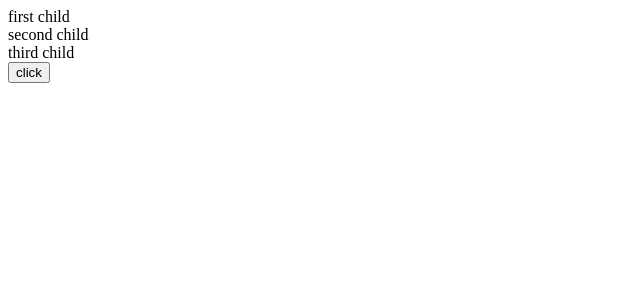
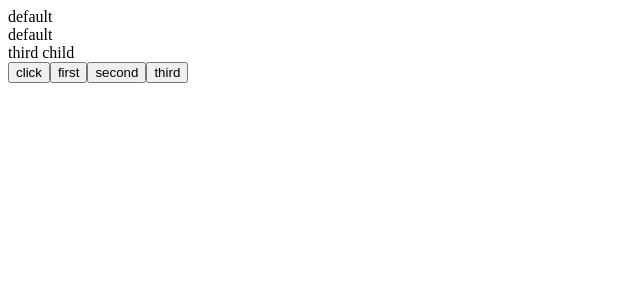
Before and after one commit to stsiwo/client_vocabs, a React app: page / in a window 1280 px wide. Shown: the top 300 px of the page, without its empty margins (0-640 px from the left). Built offline with nearby package versions, Linux system fonts and the light colour scheme; the HTML template or start-up script is replaced by a standard one; what normalizr would draw is missing.

Commit message:
added PureComponent testing

```diff
--- a/src/performances/FirstChild.tsx
+++ b/src/performances/FirstChild.tsx
@@ -1,7 +1,11 @@
 import * as React from 'react';
 
-class FirstChild extends React.Component</*Props*/{}, {}> {
-  constructor(props: {}/*Props*/) {
+interface Props {
+  name: string;
+}
+
+class FirstChild extends React.PureComponent<Props, {}> {
+  constructor(props: Props) {
     super(props);
   }
 
@@ -28,7 +32,7 @@ class FirstChild extends React.Component</*Props*/{}, {}> {
   render() {
     console.log("FirstChild is being rendering");
     return (
-      <div>first child</div>
+      <div>{ this.props.name }</div>
     );
   }
 }
--- a/src/performances/ListItem.tsx
+++ b/src/performances/ListItem.tsx
@@ -4,7 +4,7 @@ interface Props {
   name: string;
 }
 
-class ListItem extends React.Component<Props, {}> {
+class ListItem extends React.PureComponent<Props, {}> {
   constructor(props: Props) {
     super(props);
   }
--- a/src/performances/Root.tsx
+++ b/src/performances/Root.tsx
@@ -8,18 +8,27 @@ interface State {
   changeRoot: boolean;
   name: string;
   order: string[];
+  first: string;
+  second: string;
+  third: string;
 }
 
-class Root extends React.Component</*Props*/{}, State> {
+class Root extends React.PureComponent</*Props*/{}, State> {
   constructor(props: {}/*Props*/) {
     super(props);
     this.state = {
       changeRoot: true,
       name: "before",
       order: ["1","2","3"],
+      first: "default",
+      second: "default",
+      third: "default",
     }
     this.handleClick = this.handleClick.bind(this);
     this.renderFirstChild = this.renderFirstChild.bind(this);
+    this.handleFirst = this.handleFirst.bind(this);
+    this.handleSecond = this.handleSecond.bind(this);
+    this.handleThird = this.handleThird.bind(this);
   }
 
   componentWillUpdate() {
@@ -48,6 +57,18 @@ class Root extends React.Component</*Props*/{}, State> {
     //this.setState({ name: name });
   }
 
+  handleFirst() {
+    this.setState({ first: "changed" });
+  }
+
+  handleSecond() {
+    this.setState({ second: "changed" });
+  }
+
+  handleThird() {
+    this.setState({ third: "changed" });
+  }
+
   renderFirstChild() {
     return this.state.order.map(( item ) => <ListItem name={ item } />)
   }
@@ -72,19 +93,25 @@ class Root extends React.Component</*Props*/{}, State> {
     if (this.state.changeRoot) {
       return (
         <div className="before">
-          <FirstChild />
-          <SecondChild />
-          <ThirdChild />
+          <FirstChild name={ this.state.first }/>
+          <SecondChild name={ this.state.second }/>
+          <ThirdChild name={ this.state.third }/>
           <button type="button" onClick={ this.handleClick } >click</button>
+          <button type="button" onClick={ this.handleFirst } >first</button>
+          <button type="button" onClick={ this.handleSecond } >second</button>
+          <button type="button" onClick={ this.handleThird } >third</button>
         </div>
       );
     } else {
       return (
         <div className="after">
-          <FirstChild />
-          <SecondChild />
-          <ThirdChild />
+          <FirstChild name={ this.state.first }/>
+          <SecondChild name={ this.state.second }/>
+          <ThirdChild name={ this.state.third }/>
           <button type="button" onClick={ this.handleClick } >click</button>
+          <button type="button" onClick={ this.handleFirst } >click</button>
+          <button type="button" onClick={ this.handleSecond } >click</button>
+          <button type="button" onClick={ this.handleThird } >click</button>
         </div>
       );
     }
--- a/src/performances/SecondChild.tsx
+++ b/src/performances/SecondChild.tsx
@@ -1,7 +1,11 @@
 import * as React from 'react';
 
-class SecondChild extends React.Component</*Props*/{}, {}> {
-  constructor(props: {}/*Props*/) {
+interface Props {
+  name: string;
+}
+
+class SecondChild extends React.PureComponent<Props, {}> {
+  constructor(props: Props) {
     super(props);
   }
 
@@ -28,7 +32,7 @@ class SecondChild extends React.Component</*Props*/{}, {}> {
   render() {
     console.log("SecondChild is being rendering");
     return (
-      <div>second child</div>
+      <div>{ this.props.name }</div>
     );
   }
 }
```
Also changed, not shown: src/performances/ThirdChild.tsx (+7 -2 lines).
